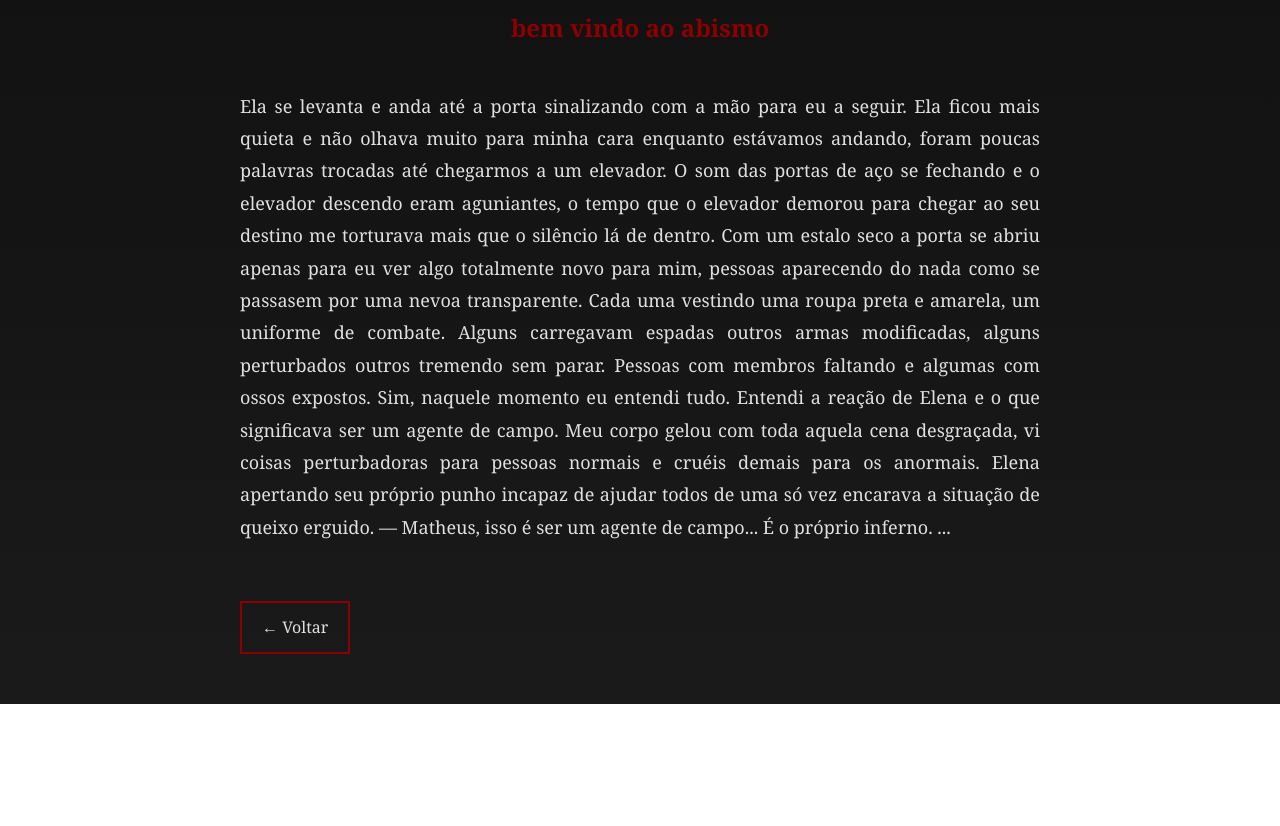
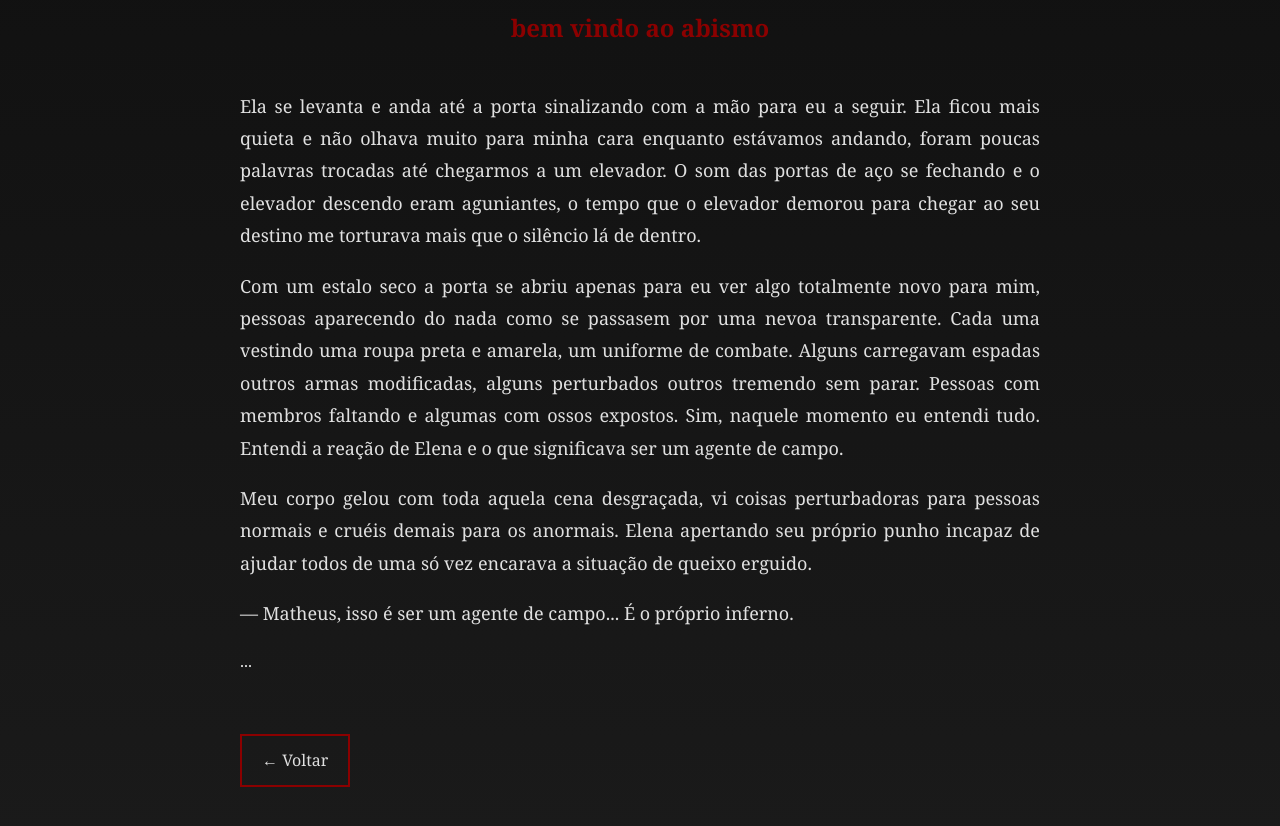
Before and after one commit to fabianosoare2009-jpg/Fabianosoare2009.github.io, a plain HTML site: page previa.html in a window 1280 px wide. Shown: the part 260-1086 px from the top of the page. Before the commit the page ends 964 px from the top, so only its background shows below. Drawn offline with Linux system fonts and the light colour scheme.

Commit message:
Wrap text in paragraph tags for better formatting
Added paragraph tags to improve HTML structure and readability.

```diff
--- a/previa.html
+++ b/previa.html
@@ -67,17 +67,17 @@ p {
     <p>
     Ela se levanta e anda até a porta sinalizando com a mão para eu a seguir. Ela ficou mais quieta e não olhava muito para minha cara enquanto estávamos andando, foram poucas palavras trocadas até chegarmos a um elevador.
 
-O som das portas de aço se fechando e o elevador descendo eram aguniantes, o tempo que o elevador demorou para chegar ao seu destino me torturava mais que o silêncio lá de dentro.
+O som das portas de aço se fechando e o elevador descendo eram aguniantes, o tempo que o elevador demorou para chegar ao seu destino me torturava mais que o silêncio lá de dentro. </p>
 
-Com um estalo seco a porta se abriu apenas para eu ver algo totalmente novo para mim, pessoas aparecendo do nada como se passasem por uma nevoa transparente. Cada uma vestindo uma roupa preta e amarela, um uniforme de combate. Alguns carregavam espadas outros armas modificadas, alguns perturbados outros tremendo sem parar.
+<p>Com um estalo seco a porta se abriu apenas para eu ver algo totalmente novo para mim, pessoas aparecendo do nada como se passasem por uma nevoa transparente. Cada uma vestindo uma roupa preta e amarela, um uniforme de combate. Alguns carregavam espadas outros armas modificadas, alguns perturbados outros tremendo sem parar.
 
-Pessoas com membros faltando e algumas com ossos expostos. Sim, naquele momento eu entendi tudo. Entendi a reação de Elena e o que significava ser um agente de campo.
+Pessoas com membros faltando e algumas com ossos expostos. Sim, naquele momento eu entendi tudo. Entendi a reação de Elena e o que significava ser um agente de campo.</p>
 
-Meu corpo gelou com toda aquela cena desgraçada, vi coisas perturbadoras para pessoas normais e cruéis demais para os anormais.
+<p>Meu corpo gelou com toda aquela cena desgraçada, vi coisas perturbadoras para pessoas normais e cruéis demais para os anormais.
 
-Elena apertando seu próprio punho incapaz de ajudar todos de uma só vez encarava a situação de queixo erguido.
+Elena apertando seu próprio punho incapaz de ajudar todos de uma só vez encarava a situação de queixo erguido. </p>
 
-— Matheus, isso é ser um agente de campo... É o próprio inferno.
+<p>— Matheus, isso é ser um agente de campo... É o próprio inferno. </p>
 
 
 
```
